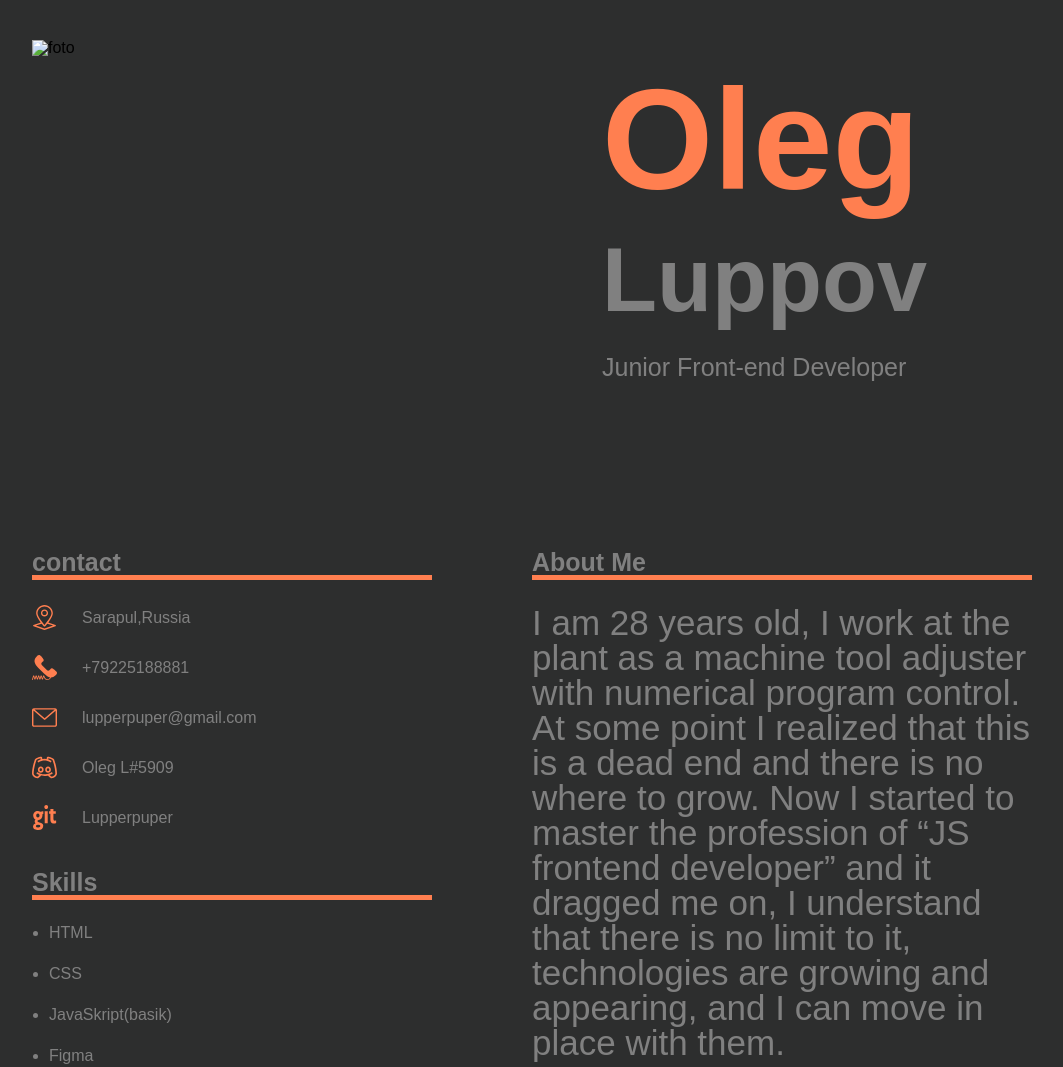
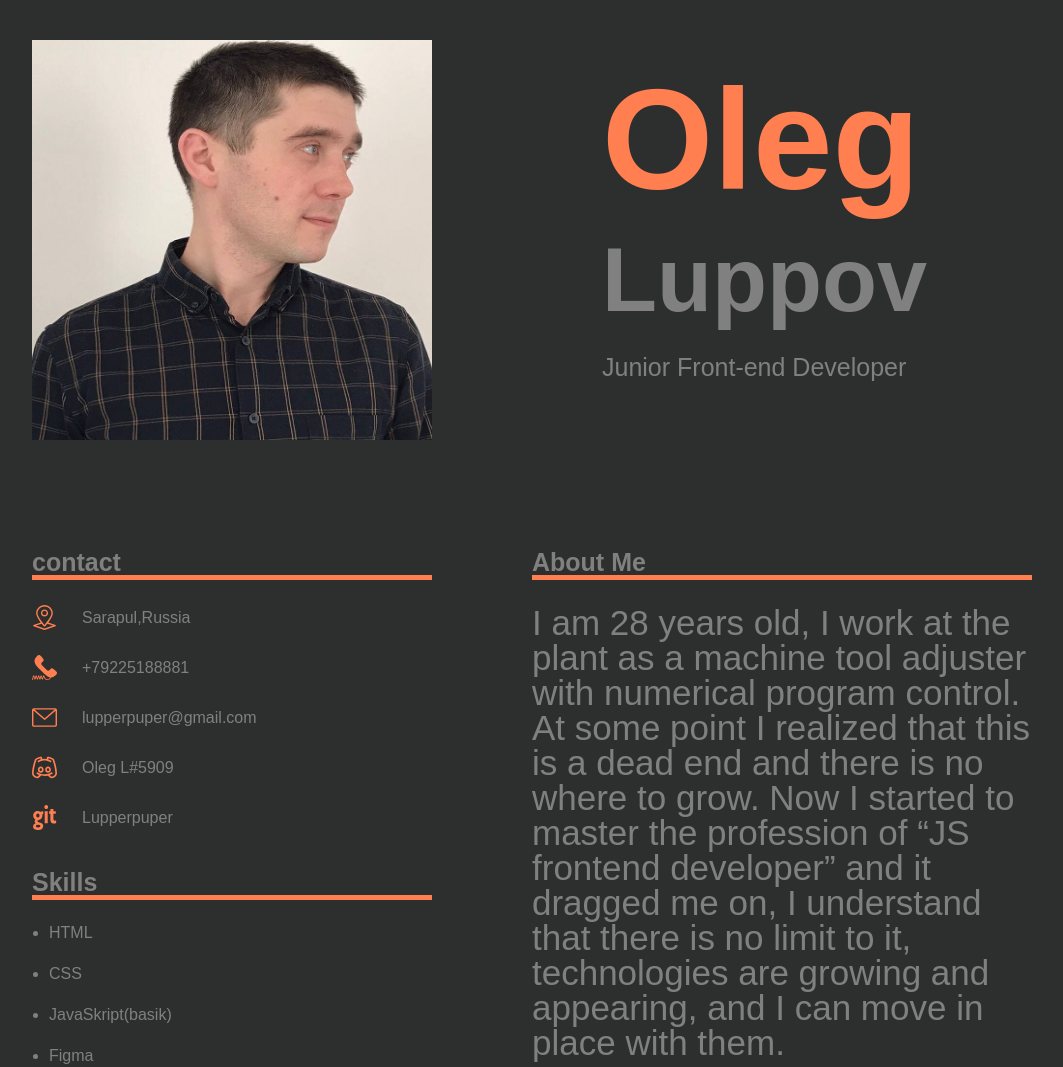
Before and after one commit to OlegLuppov/rsschool-cv, a plain HTML site: page index.html in a window 1280 px wide. Shown: the top 1067 px of the page, without its empty margins (108-1171 px from the left). Drawn offline with Linux system fonts and the light colour scheme.

Commit message:
fix: img

```diff
--- a/index.html
+++ b/index.html
@@ -11,7 +11,7 @@
     <header class="header">
         <div class="conteiner flex">
 
-                <img  class="foto" src=".//img/photocv.JPG" alt="foto">
+                <img  class="foto" src="img/photocv.jpg" alt="foto">
 
 
             <div class="conteiner-i">
```
